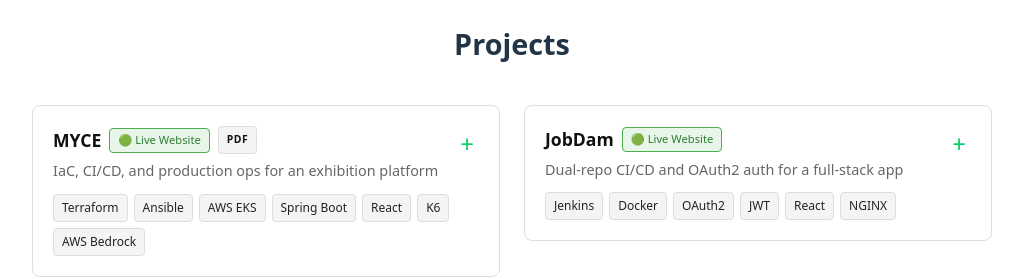
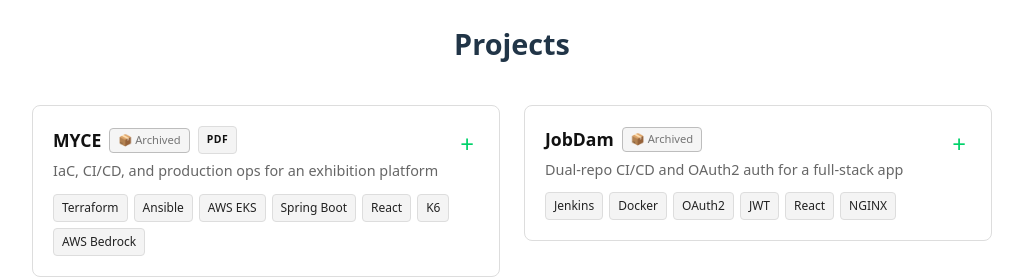
Before and after one commit to juanpark/juanpark.github.io, a React (Vite) app: page / in a window 1280 px wide. Shown: the part 1140-1419 px from the top of the page, without its empty margins (128-1151 px from the left). Built offline with nearby package versions, Linux system fonts and the light colour scheme.

Commit message:
Archive MYCE and JobDam: drop dead demo links, keep working assets

```diff
--- a/src/components/Projects.jsx
+++ b/src/components/Projects.jsx
@@ -54,7 +54,7 @@ const projects = [
     title: 'MYCE',
     desc: 'IaC, CI/CD, and production ops for an exhibition platform',
     tags: ['Terraform', 'Ansible', 'AWS EKS', 'Spring Boot', 'React', 'K6', 'AWS Bedrock'],
-    status: 'active',
+    status: 'archived',
     media: {
       type: 'pdf',
       src: '/pdfs/myce-presentation.pdf',
@@ -74,7 +74,6 @@ const projects = [
       ],
       tech: ['Spring Boot 3.5', 'React', 'AWS EKS', 'Terraform', 'Ansible', 'GitHub Actions', 'Docker', 'MySQL', 'MongoDB', 'Redis', 'Prometheus', 'Grafana', 'K6', 'AWS Bedrock', 'S3', 'CloudFront'],
       challenges: 'My first IaC project: Terraform and Ansible that rebuild the whole environment from scratch. Debugged real production issues (stateless OAuth2 sessions breaking across servers, ALB health checks failing on an SMTP dependency, multi-datasource conflicts) and kept costs down with deliberate calls like GitHub Actions over Jenkins and scaling down after the demo.',
-      website: 'https://myce.live',
       githubRepos: {
         infrastructure: 'https://github.com/LIKE-LION-MYCE/infrastructure-project',
         loadtest: 'https://github.com/LIKE-LION-MYCE/myce-loadtest',
@@ -94,7 +93,7 @@ const projects = [
     title: 'JobDam',
     desc: 'Dual-repo CI/CD and OAuth2 auth for a full-stack app',
     tags: ['Jenkins', 'Docker', 'OAuth2', 'JWT', 'React', 'NGINX'],
-    status: 'active',
+    status: 'archived',
     details: {
       role: 'Auth & infrastructure lead',
       responsibilities: [
@@ -115,7 +114,6 @@ const projects = [
         series: 'https://blog.naver.com/drakor/224068291052',
         individual: 'https://blog.naver.com/drakor/224069242269'
       },
-      website: 'https://www.jobdams.online',
       links: []
     }
   },
```
Also changed, not shown: public/resume-en-detailed.md (+2 -2 lines), public/resume-en.md (+2 -2 lines), public/resume-kr.md (+2 -2 lines).
